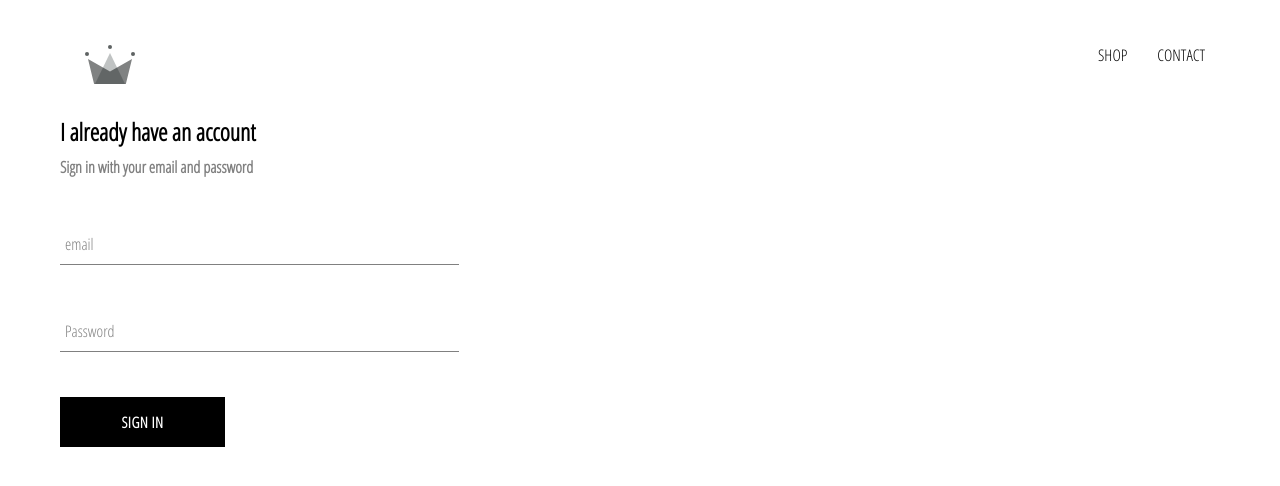
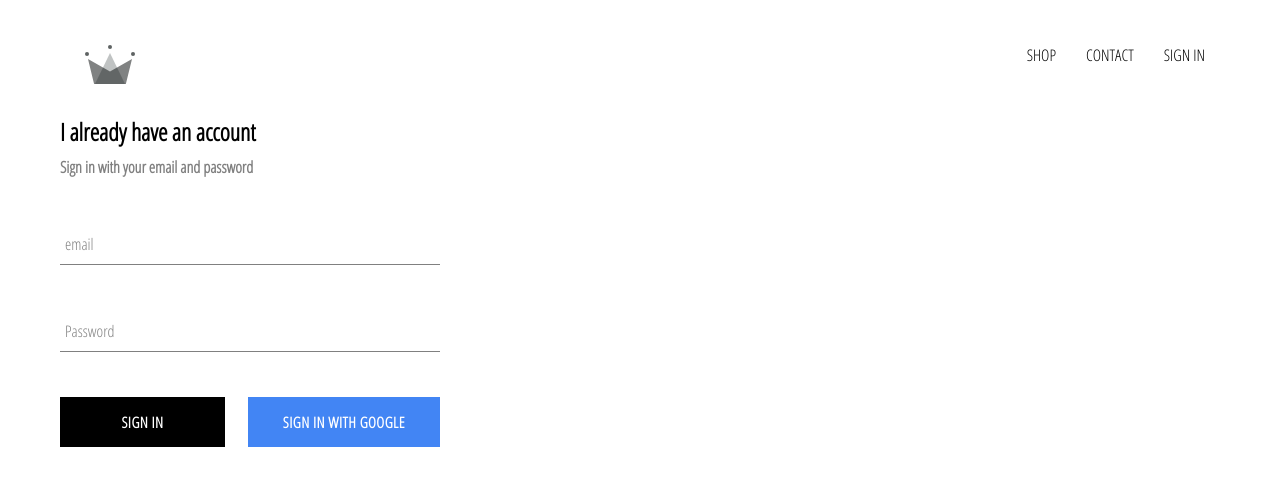
Before and after one commit to arshekas/crown-shop, a React (Create React App) app: page /signin in a window 1280 px wide. Shown: the top 486 px of the page. Built offline with nearby package versions, Linux system fonts and the light colour scheme; no server answers.

Commit message:
Sign in complete

```diff
--- a/src/App.css
+++ b/src/App.css
@@ -1,5 +1,6 @@
 * {
   margin: 0;
+  box-sizing: border-box;
 }
 body {
   font-family: 'Open Sans Condensed';
--- a/src/App.js
+++ b/src/App.js
@@ -4,20 +4,38 @@
 import ShopPage from './pages/shop/ShopPage'
 import Header from './components/header/Header';
 import SignInOut from './pages/sign-in-out/SignInOut';
+import React, { Component } from 'react'
+import { auth } from './firebase/firebase';
 
+export class App extends Component {
+  constructor(props) {
+    super(props)
 
-function App() {
+    this.state = {
+       currentUser: null
+    }
+  }
+  unSubcribeFromAuth = null;
+  componentDidMount() {
+    this.unSubcribeFromAuth = auth.onAuthStateChanged(user => {
+      this.setState({ currentUser: user},console.log(this.state.currentUser))
+    })
+  }
+  componentWillUnmount() {
+    this.unSubcribeFromAuth();
+  }
+  render() {
     return (
       <div className="app">
-      <Header />
+        <Header currentUser={this.state.currentUser}/>
         <Switch>
           <Route exact path='/' component={HomePage} />
           <Route path='/shop' component={ShopPage} />
           <Route path='/signin' component={SignInOut} />
-
         </Switch>
       </div>
-  );
+    )
+  }
 }
 
 export default App;
--- a/src/components/customButton/CustomButton.js
+++ b/src/components/customButton/CustomButton.js
@@ -1,9 +1,9 @@
 import React from 'react'
 import './CustomButton.scss'
 
-function CustomButton({children, ...otherProps}) {
+function CustomButton({children, isGoogleSignIn, ...otherProps}) {
     return (
-        <button className="custom-button" {...otherProps}>
+        <button className={`${isGoogleSignIn ? 'google-sign-in' : ''} custom-button`} {...otherProps}>
             {children}
         </button>
     )
--- a/src/components/customButton/CustomButton.scss
+++ b/src/components/customButton/CustomButton.scss
@@ -19,4 +19,13 @@
       color: black;
       border: 1px solid black;
     }
+    &.google-sign-in {
+      background-color: #4285f4;
+      color: white;
+
+      &:hover {
+        background-color: #357ae8;
+        border: none;
+      }
+    }
   }
--- a/src/components/header/Header.js
+++ b/src/components/header/Header.js
@@ -2,8 +2,9 @@
 import { Link } from 'react-router-dom'
 import './Header.scss'
 import { ReactComponent as Logo } from '../../assets/crown.svg'
+import { auth } from '../../firebase/firebase'
 
-function Header() {
+function Header({currentUser}) {
     return (
         <div className="header">
             <Link to="/" className="logo-container">
@@ -12,6 +13,12 @@
             <div className="options">
             <Link to="shop" className="option">SHOP</Link>
             <Link to="shop" className="option">CONTACT</Link>
+            {
+                    currentUser ?
+                    <div className="option" onClick={() => auth.signOut()}>SIGN OUT</div>
+                    :
+                    <Link className="option" to='/signin'>SIGN IN</Link>
+            }
             </div>
         </div>
     )
--- a/src/components/header/Header.scss
+++ b/src/components/header/Header.scss
@@ -20,6 +20,7 @@
 
       .option {
         padding: 10px 15px;
+        cursor: pointer;
       }
     }
   }
--- a/src/components/sign-in/SignIn.js
+++ b/src/components/sign-in/SignIn.js
@@ -1,4 +1,5 @@
 import React, { Component } from 'react'
+import { signInWithGoogle } from '../../firebase/firebase';
 import CustomButton from '../customButton/CustomButton';
 import FormInput from '../form-input/FormInput';
 import './SignIn.scss'
@@ -43,7 +44,10 @@
                     value={this.state.email}
                     required
                 />
-                <CustomButton type="submit">Sign In</CustomButton>
+               <div className="buttons">
+                    <CustomButton type="submit">Sign In</CustomButton>
+                    <CustomButton onClick={signInWithGoogle} isGoogleSignIn>SIGN IN WITH GOOGLE</CustomButton>
+               </div>
                 </form>
             </div>
         )
--- a/src/components/sign-in/SignIn.scss
+++ b/src/components/sign-in/SignIn.scss
@@ -1,5 +1,5 @@
 .sign-in {
-    width: 30vw;
+    width: 380px;
     display: flex;
     flex-direction: column;
     .title {
@@ -10,4 +10,8 @@
         font-weight: 600;
         color: gray;
     }
+    .buttons {
+        display: flex;
+        justify-content: space-between;
+    }
 }
--- /dev/null
+++ b/src/firebase/firebase.js
@@ -0,0 +1,24 @@
+import firebase from 'firebase/app'
+import 'firebase/firestore'
+import 'firebase/auth'
+
+const config = {
+    apiKey: "AIzaSyAHsyXLKCgjniJn2B_z_PwWAdf7cbA_V18",
+    authDomain: "crown-shop-arsh.firebaseapp.com",
+    projectId: "crown-shop-arsh",
+    storageBucket: "crown-shop-arsh.appspot.com",
+    messagingSenderId: "809093107645",
+    appId: "1:809093107645:web:9822cde27c7427fa6c4cd4",
+    measurementId: "G-29N2MHXLE8"
+  };
+
+firebase.initializeApp(config);
+
+export const auth = firebase.auth();
+export const firestore = firebase.firestore();
+
+const provider = new firebase.auth.GoogleAuthProvider();
+provider.setCustomParameters({ prompt : 'select_account'});
+export const signInWithGoogle = () => auth.signInWithPopup(provider);
+
+export default firebase;
```
Lines whose indentation alone changed are shown as unchanged.
